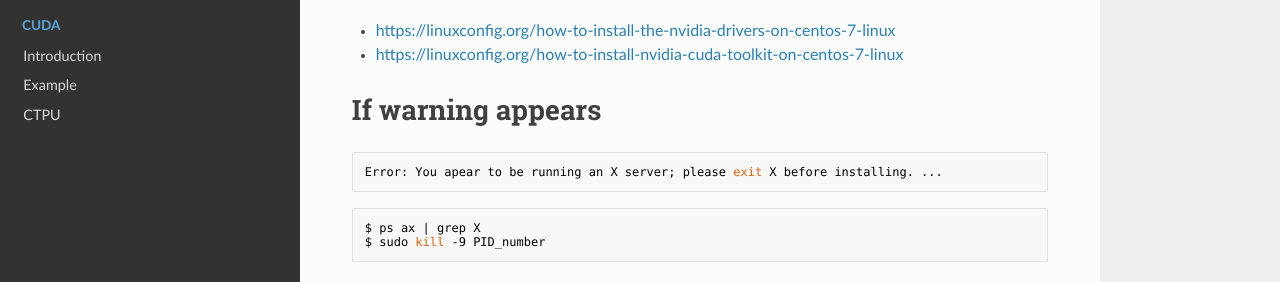
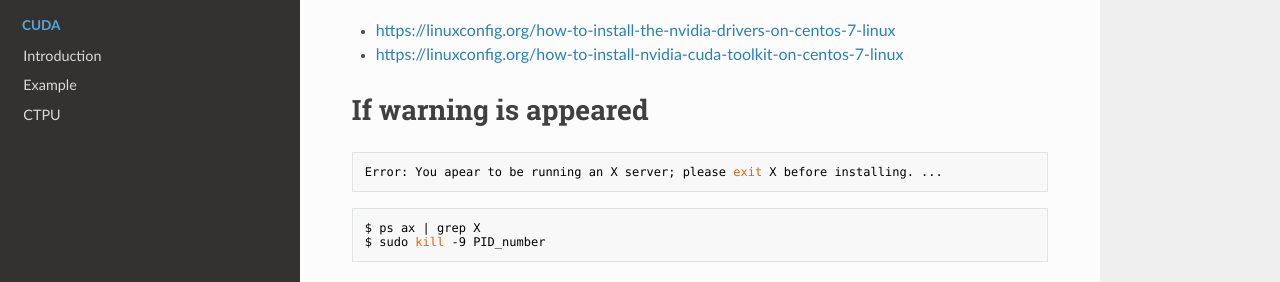
Before and after one commit to WonyoungCho/CUDA, an MkDocs documentation site: the page built from docs/index.md, in a window 1280 px wide and 900 px high, scrolled down 422 px. Shown: the part 169-451 px from the top of the window. Built offline with MkDocs 1.6.1, drawn with Linux system fonts in a browser that asks for light colours; nearby versions of some CDN libraries; old or Windows-style settings are respelled for this version of MkDocs.

Commit message:
Update index.md

````diff
--- a/docs/index.md
+++ b/docs/index.md
@@ -23,7 +23,7 @@ alias lg='sacct'
 - <https://linuxconfig.org/how-to-install-the-nvidia-drivers-on-centos-7-linux>
 - <https://linuxconfig.org/how-to-install-nvidia-cuda-toolkit-on-centos-7-linux>
 
-# If warning appears
+# If warning is appeared
 ```sh
 Error: You apear to be running an X server; please exit X before installing. ...
 ```
````
